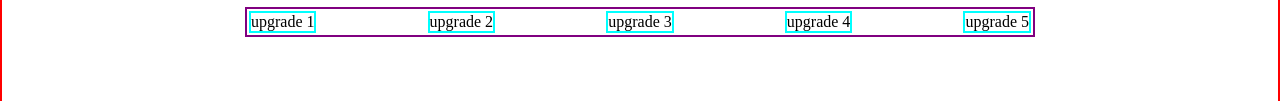
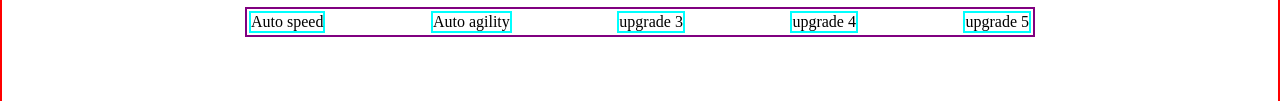
Before and after one commit to keckster00/Stormlight-Idle, a plain HTML site: page index.html in a window 1280 px wide. Shown: the part 645-746 px from the top of the page. Drawn offline with Linux system fonts and the light colour scheme.

Commit message:
upgrade names

```diff
--- a/index.html
+++ b/index.html
@@ -102,10 +102,10 @@
       </div>
       <div class="upgrades">
         <div class="upgradeItem" id="upgrade1" onclick="upgrade('upgrade1')">
-          upgrade 1
+          Auto speed
         </div>
         <div class="upgradeItem" id="upgrade2" onclick="upgrade('upgrade2')">
-          upgrade 2
+          Auto agility
         </div>
         <div class="upgradeItem">upgrade 3</div>
         <div class="upgradeItem">upgrade 4</div>
```
